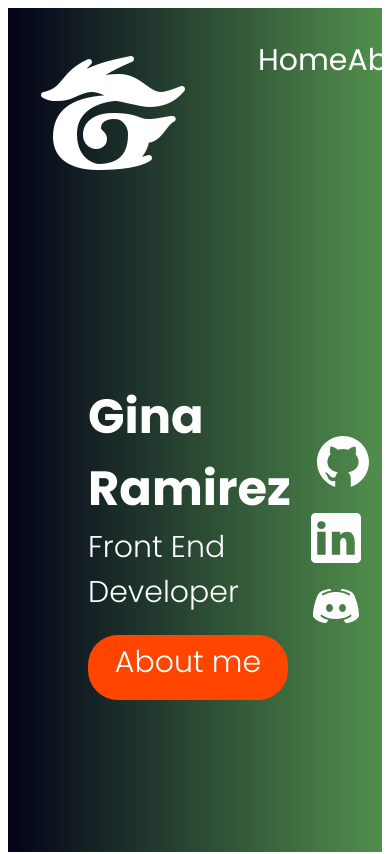
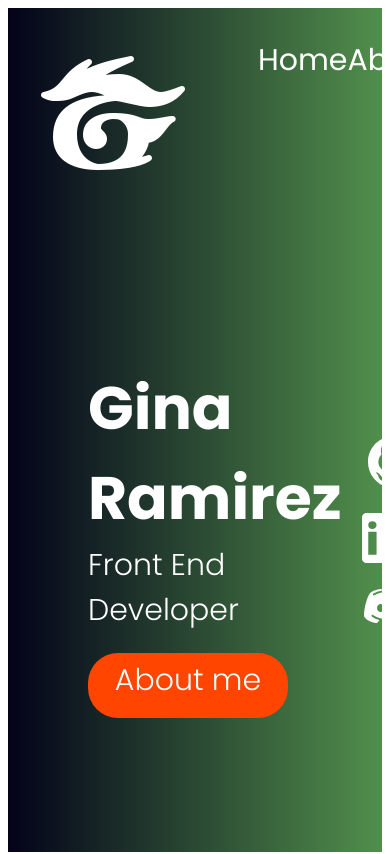
Before and after one commit to Gina22-byte/NEW-Portfolio, a plain HTML site: page index.html in a window 390 px wide. Shown: the top 854 px of the page. Drawn offline with Linux system fonts and the light colour scheme.

Commit message:
Another H1 amendment ....

```diff
--- a/index.css
+++ b/index.css
@@ -35,7 +35,7 @@ li {
 }
 
 h1 {
-  font-size: 90px;
+  font-size: 60px;
   margin: 0;
 }
 
@@ -230,10 +230,3 @@ footer {
   justify-content: center;
   position: relative;
 }
-
-
-@media (max-width: 768px) {
-  h1 {
-    font-size: 3rem;
-  }
-}
```
